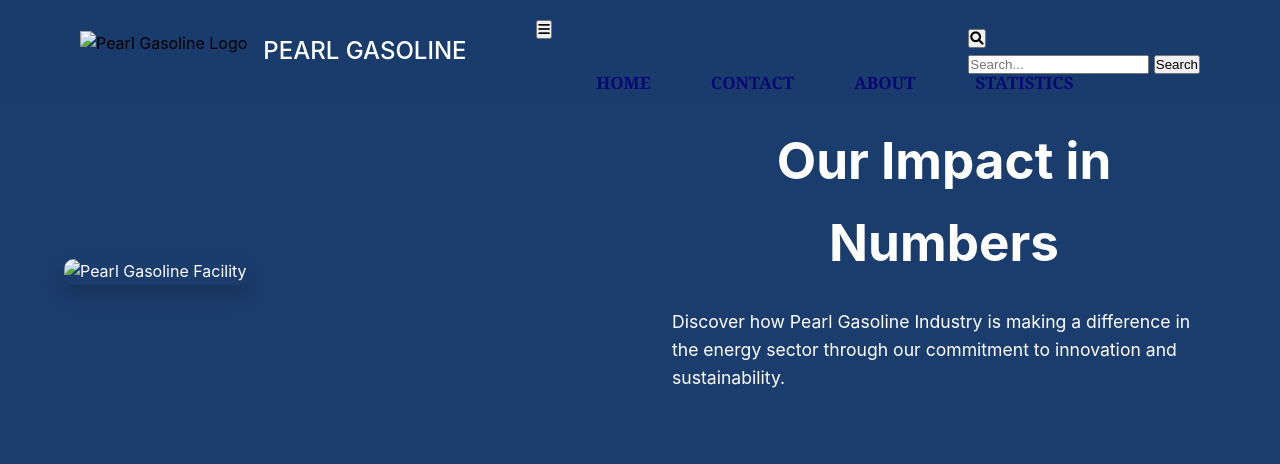
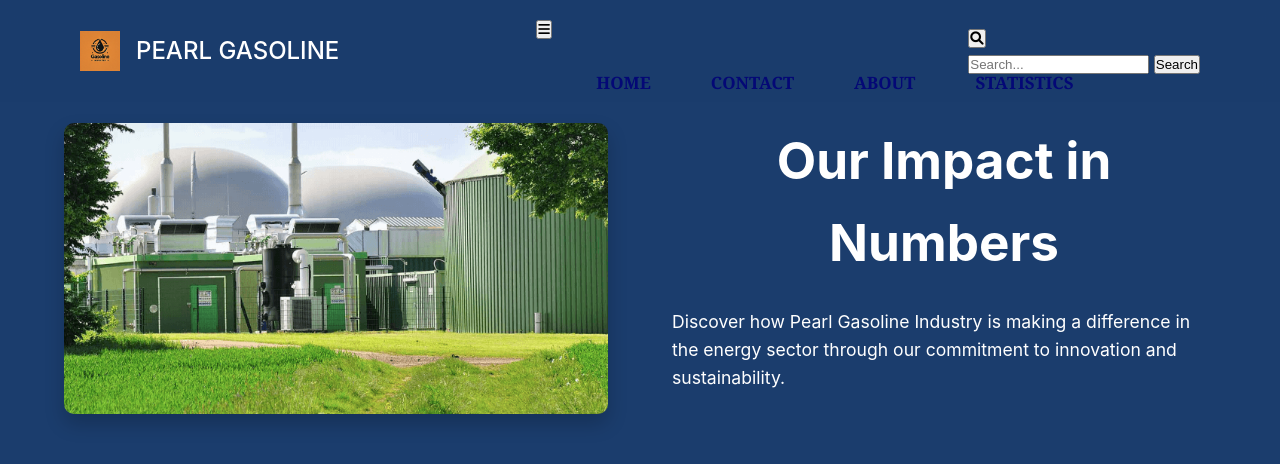
Before and after one commit to marxgreg24/pearl-website, a plain HTML site: page statistic.html in a window 1280 px wide. Shown: the top 464 px of the page. Drawn offline with Linux system fonts and the light colour scheme.

Commit message:
Added images in the statistics page

```diff
--- a/statistic.html
+++ b/statistic.html
@@ -14,7 +14,7 @@
         <nav class="navbar">
             <div class="nav-container">
                 <div class="icon">
-                    <img src="logo.png" alt="Pearl Gasoline Logo" class="company-logo">
+                    <img src="./images/Pearl Logo.webp" alt="Pearl Gasoline Logo" class="company-logo">
                     <h1 class="company-name">PEARL GASOLINE</h1>
                 </div>
                 <div class="nav-right">
@@ -46,7 +46,7 @@
         <section class="intro-section">
             <div class="intro-container">
                 <div class="intro-image">
-                    <img src="path-to-your-intro-image.jpg" alt="Pearl Gasoline Facility">
+                    <img src="./images/biogas-plant.png" alt="Pearl Gasoline Facility">
                 </div>
                 <div class="intro-content">
                     <h1>Our Impact in Numbers</h1>
```
